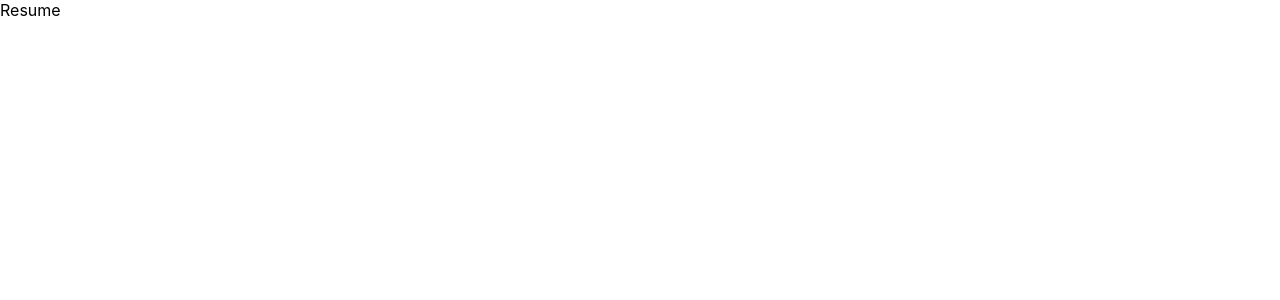
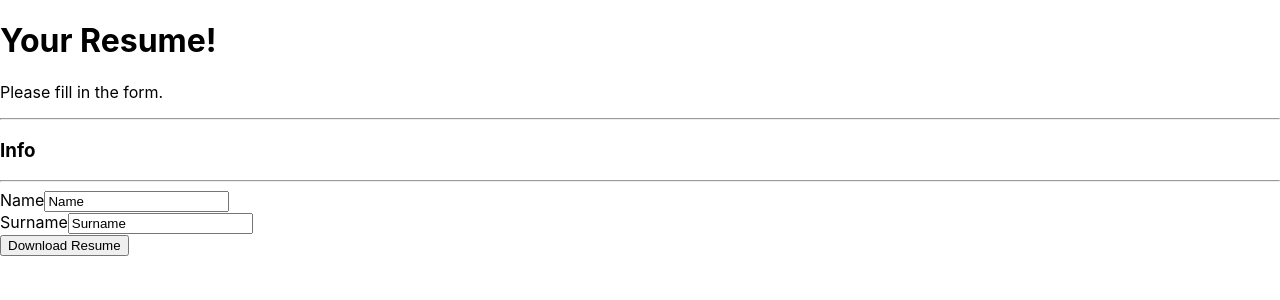
Before and after one commit to dziekiczan1/resumebuilder, a React (Create React App) app in the folder client/: page / in a window 1280 px wide. Shown: the top 300 px of the page. Built offline with nearby package versions, Linux system fonts and the light colour scheme.

Commit message:
added test form for backend connection

```diff
--- a/client/src/App.tsx
+++ b/client/src/App.tsx
@@ -1,10 +1,16 @@
 import React from "react";
 import "./App.css";
+import ResumeForm from "./components/ResumeForm";
 
 const App = () => {
   return (
     <div>
-Resume
+      <div>
+        <h1>Your Resume!</h1>
+        <p>Please fill in the form.</p>
+        <hr />
+      </div>
+      <ResumeForm />
     </div>
   );
 };
--- /dev/null
+++ b/client/src/components/ResumeForm.tsx
@@ -0,0 +1,68 @@
+import React, { useState } from "react";
+import axios from "axios";
+import saveAs from "file-saver";
+
+const ResumeForm = () => {
+  const [name, setName] = useState({
+    name: "Name",
+    surname: "Surname",
+  });
+
+  const nextStep = (e: any) => {
+    e.preventDefault();
+
+    const data = { name: name };
+
+    axios
+      .post("http://localhost:5000/resume-createpdf", data)
+      .then(() =>
+        axios.get("http://localhost:5000/resume-fetchpdf", {
+          responseType: "blob",
+        })
+      )
+      .then((res) => {
+        const pdfBlob = new Blob([res.data], { type: "application/pdf" });
+
+        saveAs(pdfBlob, "Resume.pdf");
+      });
+
+    e.target.reset();
+  };
+  return (
+    <div>
+      <div>
+        <h3>Info</h3>
+        <hr />
+      </div>
+      <form onSubmit={nextStep}>
+        <div>
+          <div>
+            <label>Name</label>
+            <input
+              type="text"
+              name="name"
+              value={name.name}
+              onChange={(e) => setName({ ...name, name: e.target.value })}
+              required
+            />
+          </div>
+          <div>
+            <label>Surname</label>
+            <input
+              type="text"
+              name="surname"
+              value={name.surname}
+              onChange={(e) => setName({ ...name, surname: e.target.value })}
+              required
+            />
+          </div>
+        </div>
+        <div>
+          <button type="submit">Download Resume</button>
+        </div>
+      </form>
+    </div>
+  );
+};
+
+export default ResumeForm;
```
